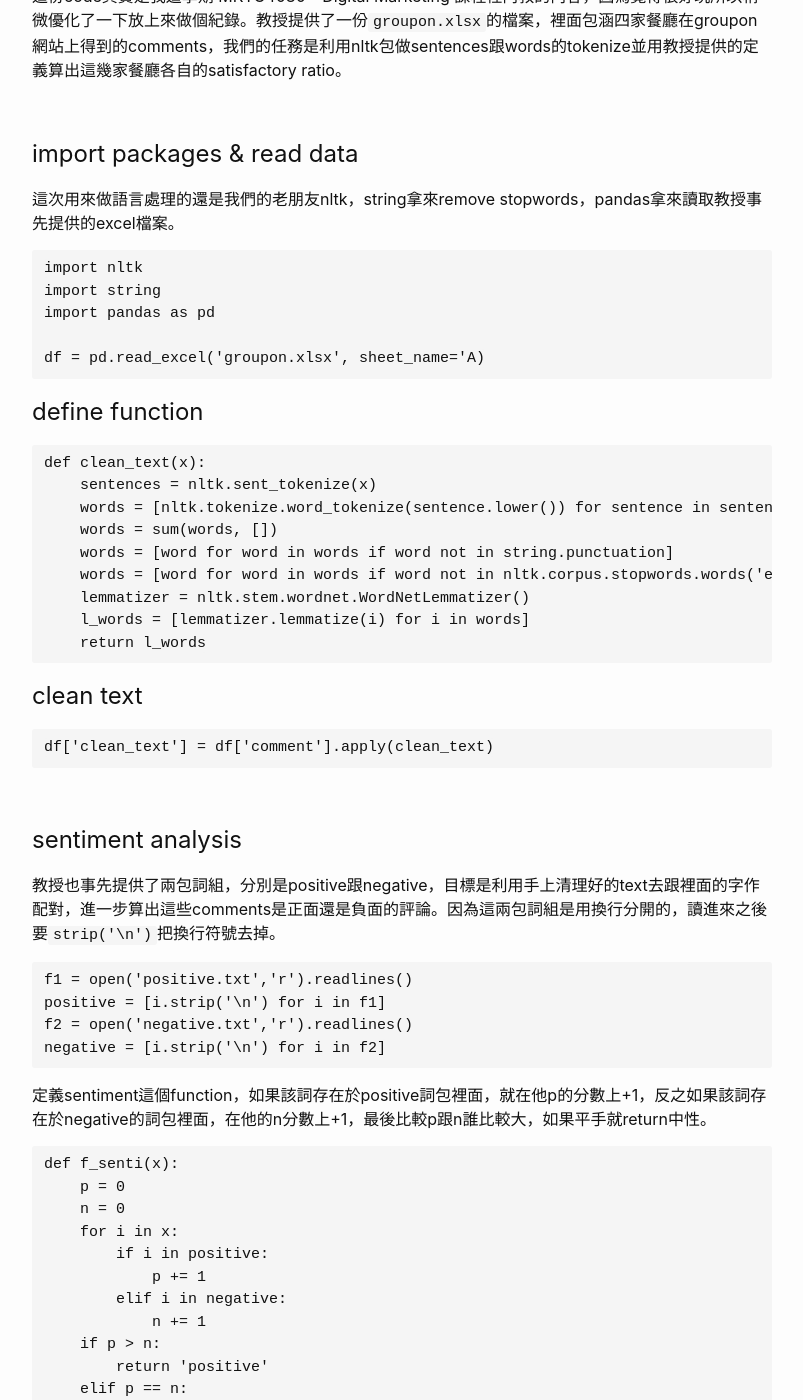
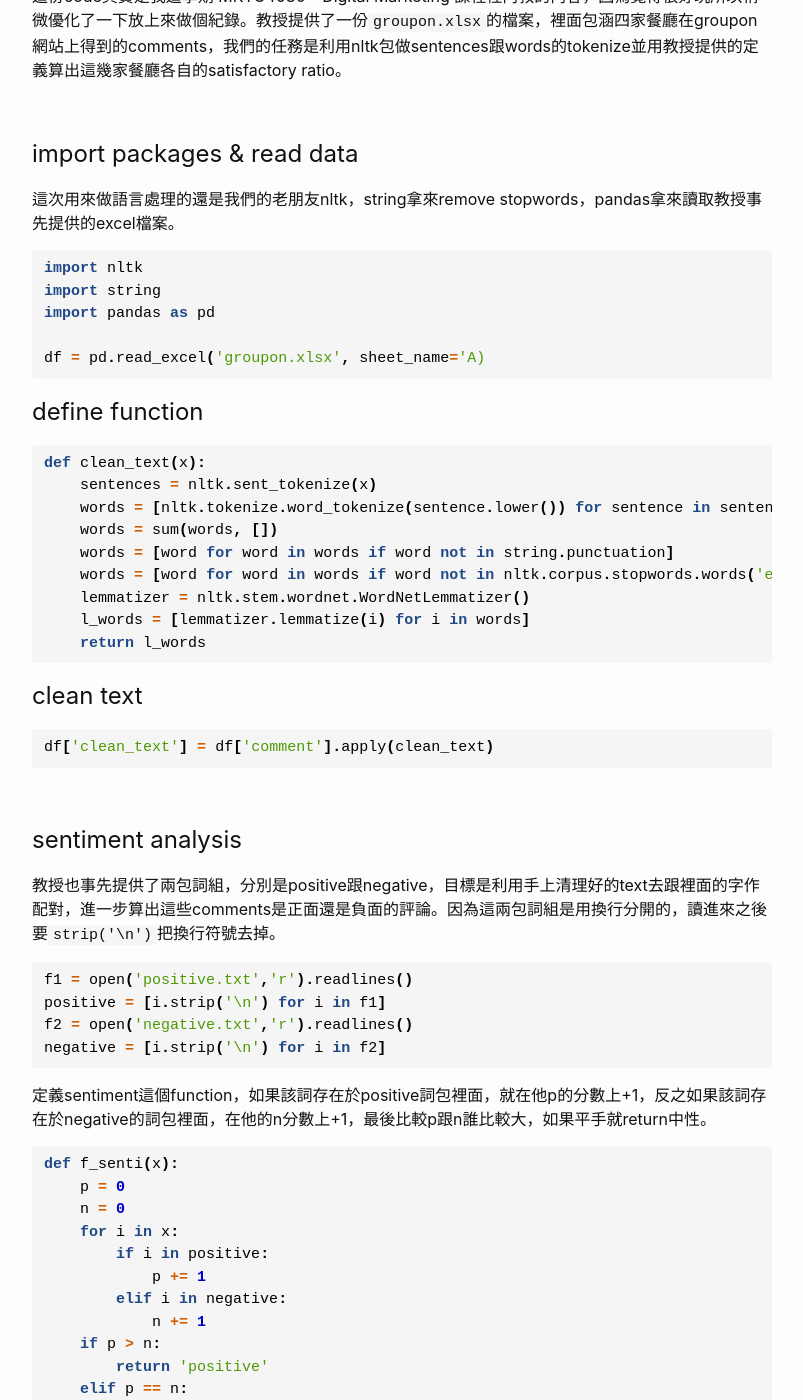
Before and after one commit to yunchipang/yunchipang.github.io, a Jekyll site: the page built from _posts/2020-11-15-sentiment-analysis-with-groupon-deals.md, in a window 1280 px wide and 1400 px high, scrolled down 283 px. Shown: the whole window, without its empty margins (238-1041 px from the left). Built offline with Jekyll 4.4.1, drawn with Linux system fonts in a browser that asks for light colours; some of the changed text lies outside the part shown.

Commit message:
update 2020-11-15-sentiment-analysis-with-groupon-deals.md

````diff
--- a/_posts/2020-11-15-sentiment-analysis-with-groupon-deals.md
+++ b/_posts/2020-11-15-sentiment-analysis-with-groupon-deals.md
@@ -13,7 +13,7 @@ tags: [python, NLP]
 # import packages & read data
 這次用來做語言處理的還是我們的老朋友nltk，string拿來remove stopwords，pandas拿來讀取教授事先提供的excel檔案。
 
-```
+```python
 import nltk
 import string
 import pandas as pd
@@ -22,7 +22,7 @@ df = pd.read_excel('groupon.xlsx', sheet_name='A)
 ```
 
 # define function
-```
+```python
 def clean_text(x):
     sentences = nltk.sent_tokenize(x)
     words = [nltk.tokenize.word_tokenize(sentence.lower()) for sentence in sentences]
@@ -35,7 +35,7 @@ def clean_text(x):
 ```
 
 # clean text
-```
+```python
 df['clean_text'] = df['comment'].apply(clean_text)
 ```
 
@@ -44,7 +44,7 @@ df['clean_text'] = df['comment'].apply(clean_text)
 # sentiment analysis
 教授也事先提供了兩包詞組，分別是positive跟negative，目標是利用手上清理好的text去跟裡面的字作配對，進一步算出這些comments是正面還是負面的評論。因為這兩包詞組是用換行分開的，讀進來之後要`strip('\n')`把換行符號去掉。
 
-```
+```python
 f1 = open('positive.txt','r').readlines()
 positive = [i.strip('\n') for i in f1]
 f2 = open('negative.txt','r').readlines()
@@ -53,7 +53,7 @@ negative = [i.strip('\n') for i in f2]
 
 定義sentiment這個function，如果該詞存在於positive詞包裡面，就在他p的分數上+1，反之如果該詞存在於negative的詞包裡面，在他的n分數上+1，最後比較p跟n誰比較大，如果平手就return中性。
 
-```
+```python
 def f_senti(x):
     p = 0
     n = 0
@@ -72,13 +72,13 @@ def f_senti(x):
 
 製造`p_or_n` 這個column，顯示該comment屬於正面還是負面評論。
 
-```
+```python
 df['p_or_n'] = df['clean_text'].apply(f_senti)
 ```
 
 把df按照不同deal ID拆成四個df（先用`df['Deal ID'].unique()`就可以知道有幾家餐廳、他們的ID分別是多少）
 
-```
+```python
 df1 = df[df['Deal_ID'] == 4828]
 df2 = df[df['Deal_ID'] == 15174]
 df3 = df[df['Deal_ID'] == 15178]
@@ -87,10 +87,12 @@ df4 = df[df['Deal_ID'] == 19691]
 
 最後利用positive的數量除以總數define一個計算satisfactory ratio的function，大功告成！
 
-```
+```python
 def satisfaction(x):
     return len(x[x['p_or_n'] == 'positive'])/len(x)
 
 print(satisfaction(df1), satisfaction(df2), satisfaction(df3), satisfaction(df4))
 # 0.9 0.9 0.95 0.95
 ```
+
+<br>
````
Also changed, not shown: _posts/2020-11-15-scrap-groupon-deals-with-selenium-and-beautifulsoup.md (+8 -0 lines), 1 other file.
